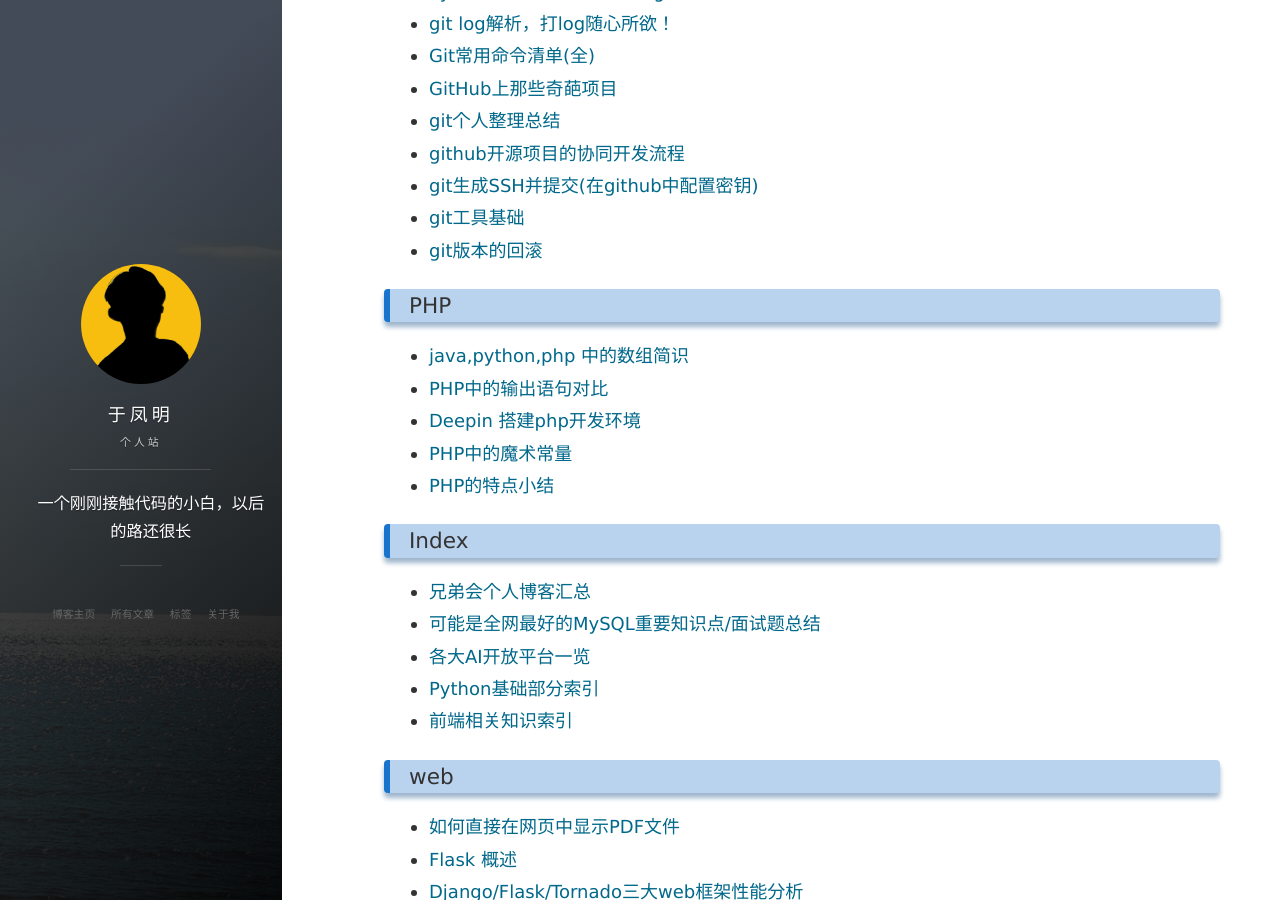
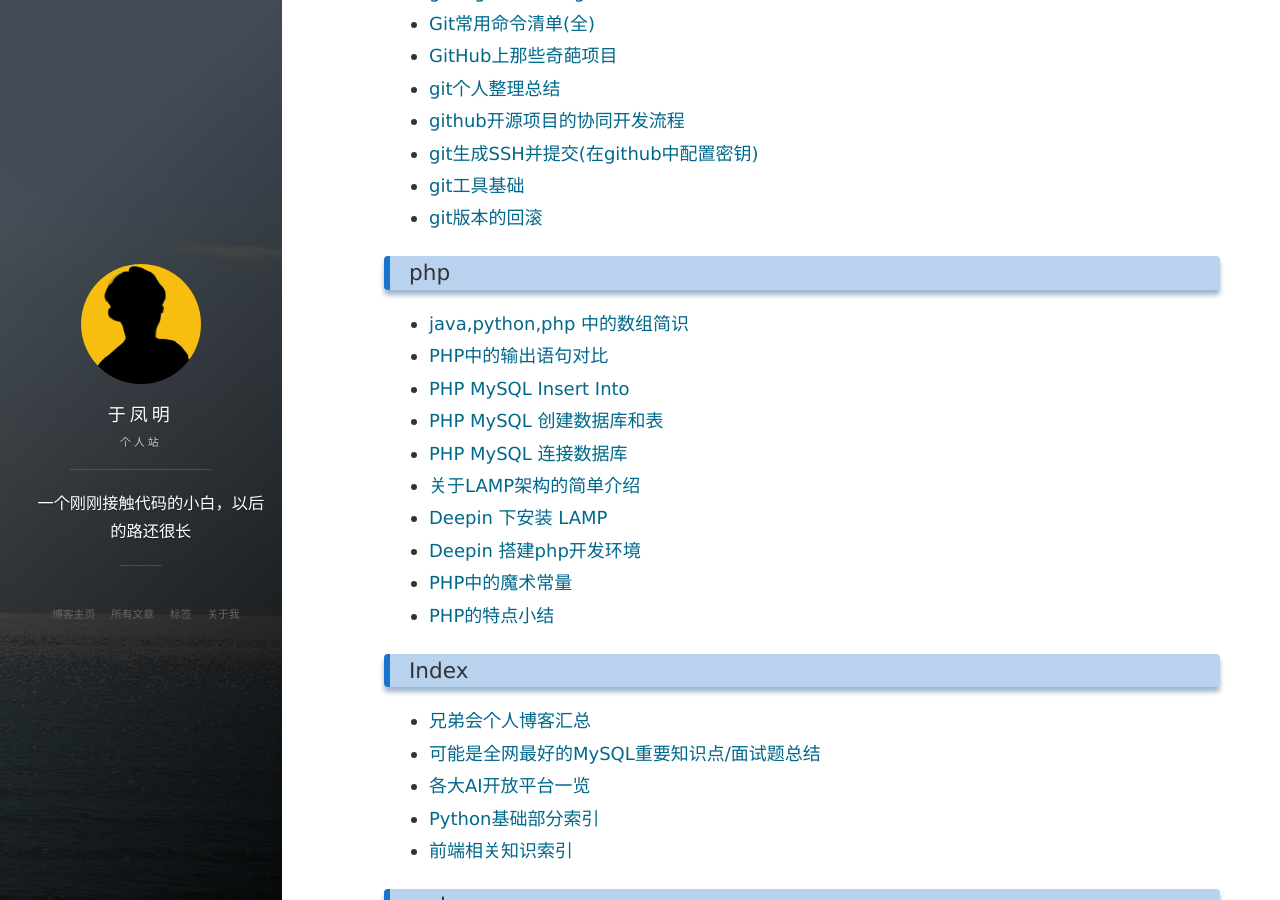
Before and after one commit to victorfengming/victorfengming.github.io.leopardpan, a Jekyll site: the page built from tags.html, in a window 1280 px wide and 900 px high, scrolled down 14523 px. Built offline with Jekyll 4.4.1, drawn with Linux system fonts in a browser that asks for light colours; nearby versions of some CDN libraries; comment, search, counter and statistics services are not loaded; some of the changed text lies outside the part shown.

```diff
--- a/_posts/java/2019-10-13-array.markdown
+++ b/_posts/java/2019-10-13-array.markdown
@@ -2,7 +2,7 @@
 layout: post
 title: 'java,python,php 中的数组简识'
 date: 2019-10-13
-tags: Java basis Python PHP
+tags: Java basis Python php
 ---
 
 
--- a/_posts/php/2019-08-19-php-grammer-sum.markdown
+++ b/_posts/php/2019-08-19-php-grammer-sum.markdown
@@ -2,7 +2,7 @@
 layout: post
 title: "PHP的特点小结"
 date: 2019-08-19
-tags: PHP background basis
+tags: php background basis
 ---
 
 
--- a/_posts/php/2019-08-19-php-magic-constant.markdown
+++ b/_posts/php/2019-08-19-php-magic-constant.markdown
@@ -2,7 +2,7 @@
 layout: post
 title: "PHP中的魔术常量"
 date: 2019-08-19
-tags: PHP background basis
+tags: php background basis
 ---
 
 
--- a/_posts/php/2019-09-04-deepin-install-xampp.markdown
+++ b/_posts/php/2019-09-04-deepin-install-xampp.markdown
@@ -2,7 +2,7 @@
 layout: post
 title: 'Deepin 搭建php开发环境'
 date: 2019-09-04
-tags: PHP deepin solution
+tags: php deepin solution
 ---
 
 <section>
--- a/_posts/php/2019-10-10-php-output.markdown
+++ b/_posts/php/2019-10-10-php-output.markdown
@@ -2,7 +2,7 @@
 layout: post
 title: "PHP中的输出语句对比"
 date: 2019-10-10
-tags: PHP background basis
+tags: php background basis
 ---
 
 通过前面的学习了解了php的基本语法，今天向大家简单介绍php的几种输出方式：
```
